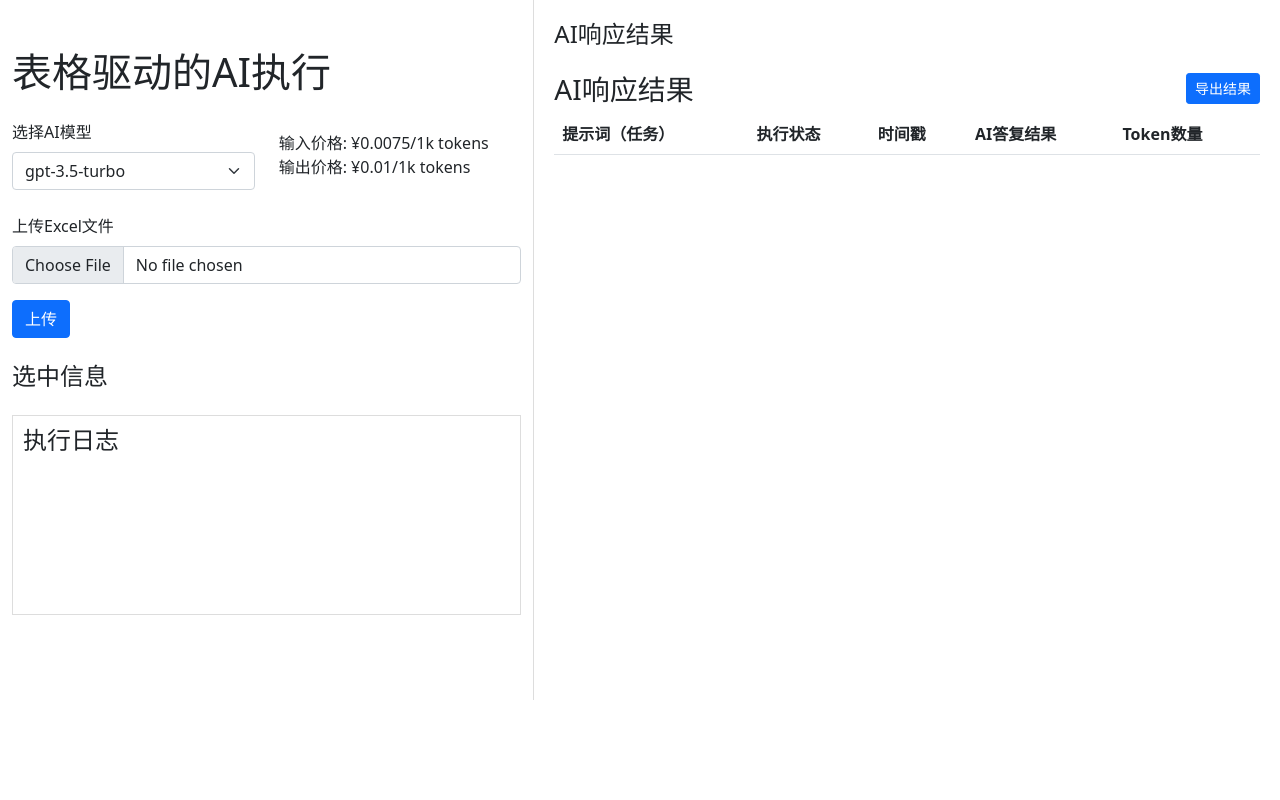
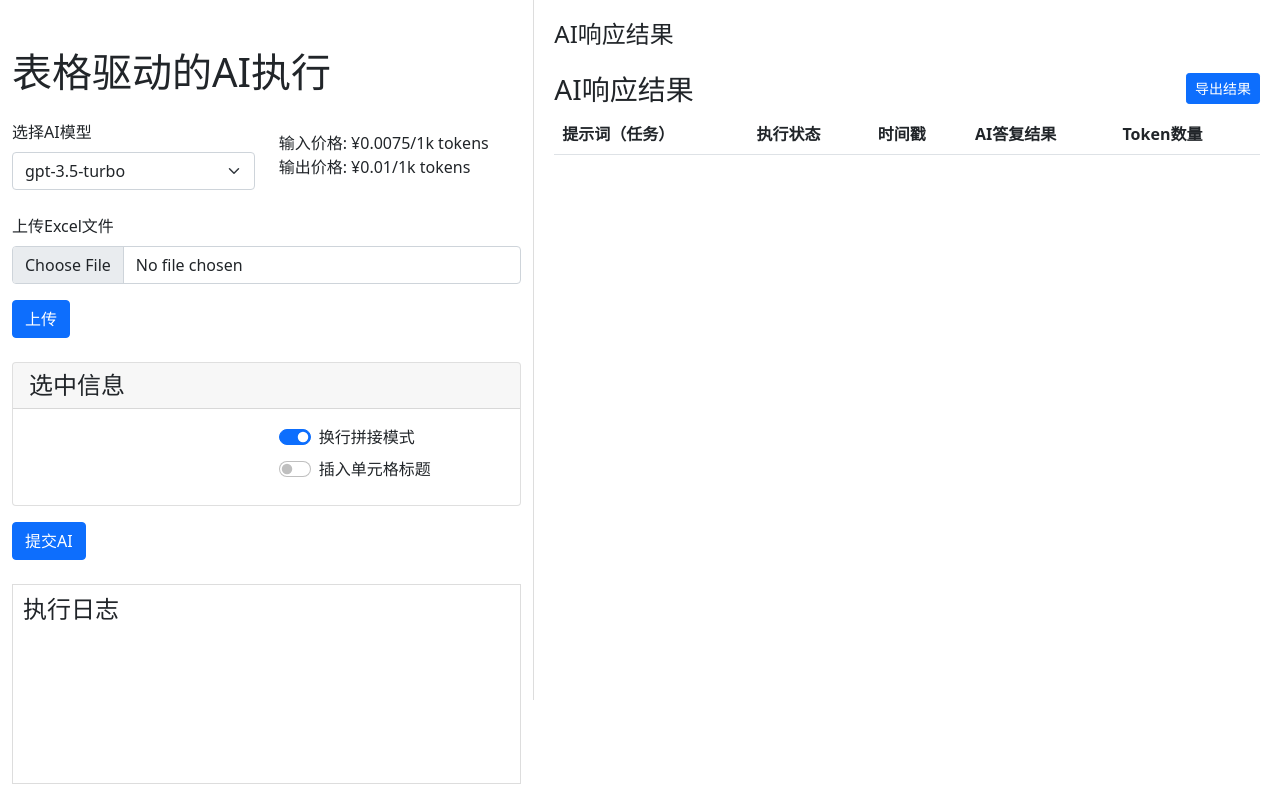
Before and after one commit to guancan/autoAI, a Flask app: page / in a window 1280 px wide. Run offline with Flask 3, Linux system fonts and the light colour scheme; lists and menus that the app fills with data are empty.

Commit message:
优化选中信息布局: 重构HTML结构,改进JavaScript逻辑

```diff
--- a/static/script.js
+++ b/static/script.js
@@ -63,6 +63,11 @@ function generatePromptCombinations() {
     const table = document.querySelector('#excelContent table');
     const selectedCells = table.querySelectorAll('.selected-cell');
     const columnSelections = {};
+    const isNewlineMode = document.getElementById('newlineSwitch').checked;
+    const insertHeader = document.getElementById('insertHeaderSwitch').checked;
+
+    // 获取表头
+    const headers = Array.from(table.querySelectorAll('th')).map(th => th.textContent.trim());
 
     // 按列分组选中的单元格
     selectedCells.forEach(cell => {
@@ -70,8 +75,11 @@ function generatePromptCombinations() {
         if (!columnSelections[columnIndex]) {
             columnSelections[columnIndex] = [];
         }
-        // 使用 data-full-text 属性获取完整内容
-        columnSelections[columnIndex].push(cell.getAttribute('data-full-text') || cell.textContent.trim());
+        let cellContent = cell.getAttribute('data-full-text') || cell.textContent.trim();
+        if (insertHeader) {
+            cellContent = `${headers[columnIndex]}: ${cellContent}`;
+        }
+        columnSelections[columnIndex].push(cellContent);
     });
 
     // 生成所有可能的组合
@@ -91,7 +99,9 @@ function generatePromptCombinations() {
     }, []);
 
     // 将每个组合转换为提示词字符串
-    return combinations.map(combination => combination.join(' '));
+    return combinations.map(combination =>
+        combination.join(isNewlineMode ? '\n' : ' ')
+    );
 }
 
 function processPrompts(prompts) {
@@ -291,27 +301,31 @@ function addCellSelectionListeners() {
 }
 
 function updateSelectionInfo() {
-    const table = document.querySelector('#excelContent table');
-    const selectedCells = table.querySelectorAll('.selected-cell');
+    const selectedCells = document.querySelectorAll('.selected-cell');
+    const columnSelections = new Set(Array.from(selectedCells).map(cell => cell.cellIndex));
+    const totalTasks = calculateTotalTasks(selectedCells);
+
     const columnSelectionCount = document.getElementById('columnSelectionCount');
     const totalTaskCount = document.getElementById('totalTaskCount');
+    const modeInfo = document.getElementById('modeInfo');
+    const newlineSwitch = document.getElementById('newlineSwitch');
+    const insertHeaderSwitch = document.getElementById('insertHeaderSwitch');
 
-    const columnSelections = {};
+    columnSelectionCount.textContent = `选中列数: ${columnSelections.size}`;
+    totalTaskCount.textContent = `总任务数: ${totalTasks}`;
 
-    // 按列分组选中的单元格
+    let modeText = newlineSwitch.checked ? '换行' : '空格';
+    modeText += insertHeaderSwitch.checked ? '，包含标题' : '';
+    modeInfo.textContent = `拼接模式: ${modeText}`;
+}
+
+function calculateTotalTasks(selectedCells) {
+    const columnCounts = {};
     selectedCells.forEach(cell => {
         const columnIndex = cell.cellIndex;
-        if (!columnSelections[columnIndex]) {
-            columnSelections[columnIndex] = [];
-        }
-        columnSelections[columnIndex].push(cell.textContent.trim());
+        columnCounts[columnIndex] = (columnCounts[columnIndex] || 0) + 1;
     });
-
-    const selectedColumns = Object.keys(columnSelections).length;
-    const totalTasks = Object.values(columnSelections).reduce((acc, curr) => acc * curr.length, 1);
-
-    columnSelectionCount.textContent = `选中列数: ${selectedColumns}`;
-    totalTaskCount.textContent = `总任务数: ${totalTasks}`;
+    return Object.values(columnCounts).reduce((a, b) => a * b, 1);
 }
 
 function addCellHoverListeners() {
--- a/templates/index.html
+++ b/templates/index.html
@@ -58,7 +58,7 @@
             text-overflow: ellipsis;
             position: relative;
             white-space: normal; /* 改为normal允许文本换行 */
-            word-wrap: break-word; /* 允许长词换行 */
+            word-wrap: break-word; /* 允许长词换 */
             max-height: 100px; /* 设置最大高度,可以根据需要调整 */
             padding: 5px; /* 添加一些内边距 */
         }
@@ -74,7 +74,7 @@
             z-index: 1000;
             white-space: normal;
             word-wrap: break-word;
-            max-width: 300px; /* 根据需要调整 */
+            max-width: 300px; /* 根据需调整 */
             max-height: 200px; /* 设置最大高 */
             overflow-y: auto; /* 如果内容过多,添加滚动条 */
             box-shadow: 0 2px 5px rgba(0,0,0,0.2);
@@ -131,12 +131,31 @@
                 </form>
 
                 <div id="excelContent" class="mt-4"></div>
-                <div id="selectionInfo" class="mt-3">
-                    <h4>选中信息</h4>
-                    <div id="columnSelectionCount"></div>
-                    <div id="totalTaskCount"></div>
+                <div id="selectionInfo" class="mt-3 card">
+                    <div class="card-header">
+                        <h4 class="mb-0">选中信息</h4>
+                    </div>
+                    <div class="card-body">
+                        <div class="row">
+                            <div class="col-md-6">
+                                <p id="columnSelectionCount" class="mb-2"></p>
+                                <p id="totalTaskCount" class="mb-2"></p>
+                                <p id="modeInfo" class="mb-2"></p>
+                            </div>
+                            <div class="col-md-6">
+                                <div class="form-check form-switch mb-2">
+                                    <input class="form-check-input" type="checkbox" id="newlineSwitch" checked>
+                                    <label class="form-check-label" for="newlineSwitch">换行拼接模式</label>
+                                </div>
+                                <div class="form-check form-switch mb-2">
+                                    <input class="form-check-input" type="checkbox" id="insertHeaderSwitch">
+                                    <label class="form-check-label" for="insertHeaderSwitch">插入单元格标题</label>
+                                </div>
+                            </div>
+                        </div>
+                    </div>
                 </div>
-                <button id="submitBtn" class="btn btn-success mt-3" style="display:none;">提交AI</button>
+                <button id="submitBtn" class="btn btn-primary mt-3">提交AI</button>
 
                 <div id="logArea" class="mt-4">
                     <h4>执行日志</h4>
```
Also changed, not shown: 1 other file.
